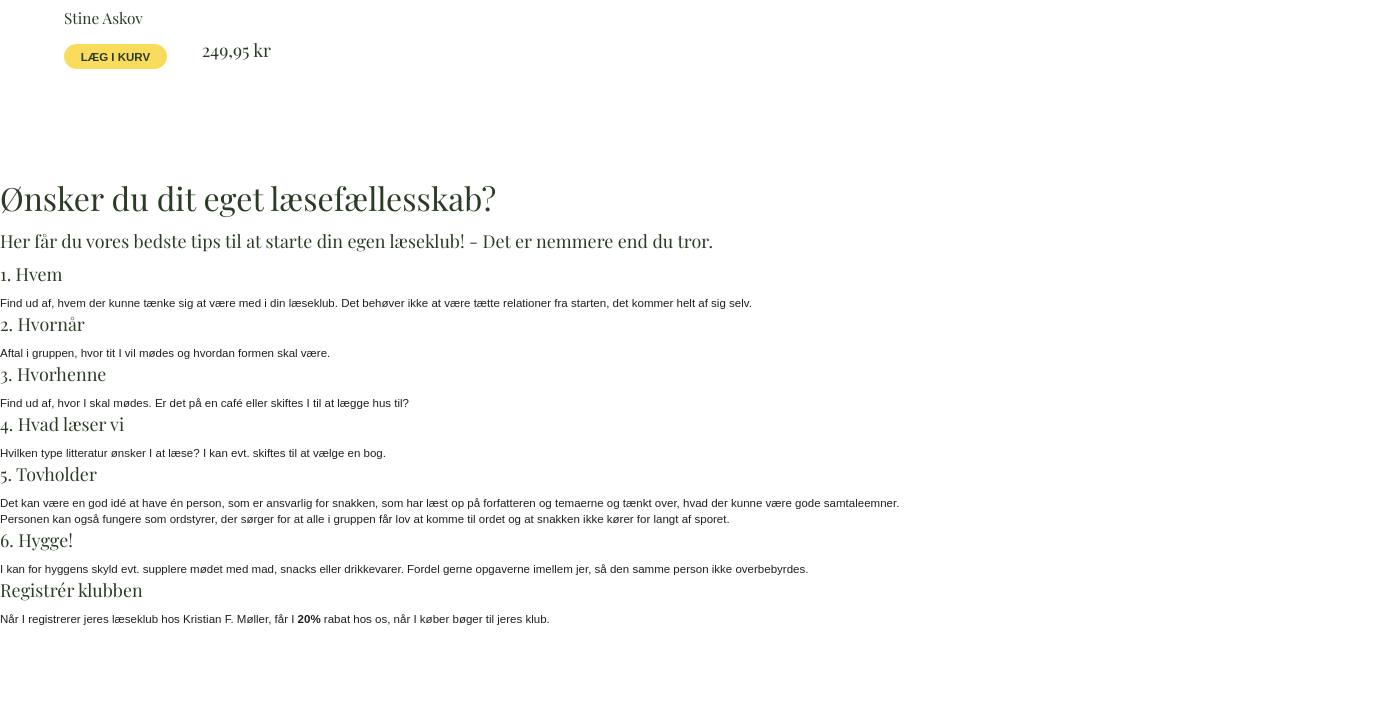
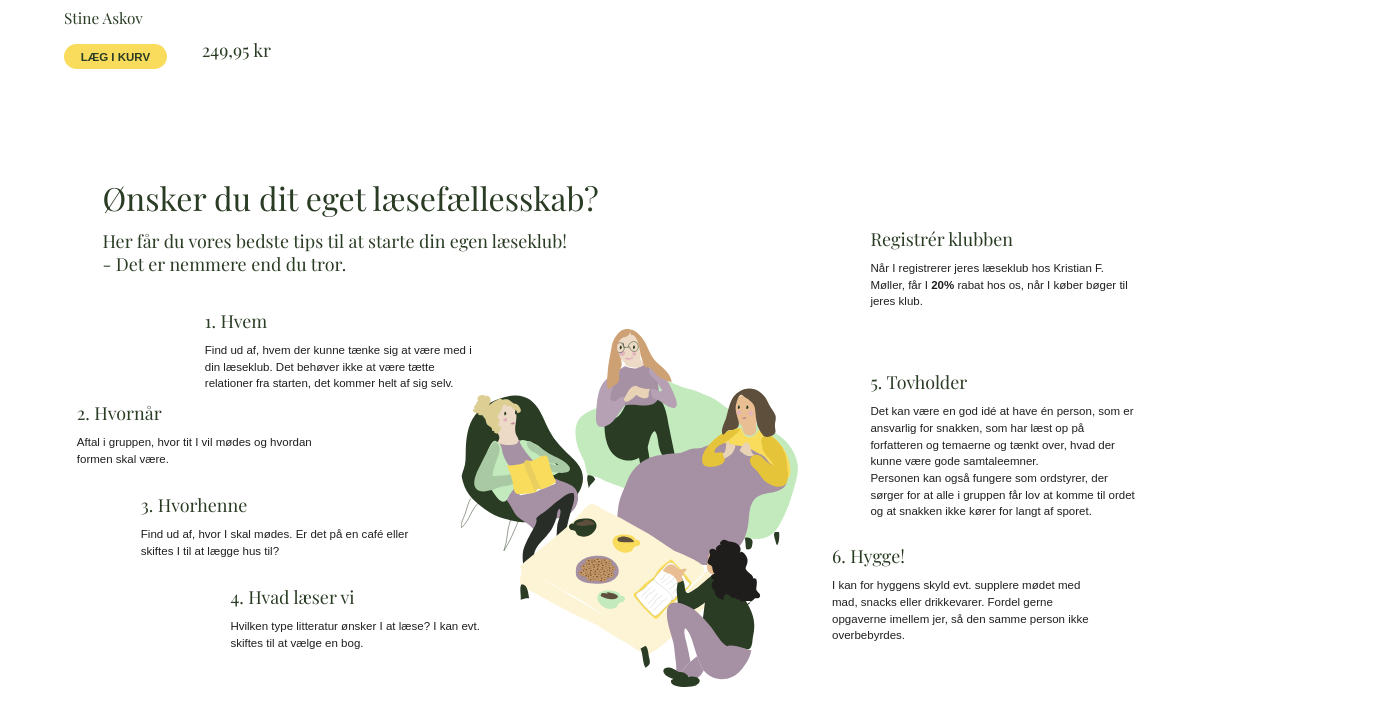
Before and after one commit to louispjeldnaes/KFM, a plain HTML site: page laeseklubber.html in a window 1280 px wide. Shown: the part 1752-2477 px from the top of the page, 1382 px wide, since content can reach past the window. Drawn offline with nearby package versions, Linux system fonts and the light colour scheme; a script that the page names is missing; a web font is replaced by a local one.

Commit message:
Infographic punkter placeret

```diff
--- a/laeseklubber.html
+++ b/laeseklubber.html
@@ -140,14 +140,21 @@
         </section>
 
         <!--INFORGRAPHIC-->
-        <section> <!-- Billede som baggrund-->
-            <h1>Ønsker du dit eget læsefællesskab?</h1>
-            <h2>Her får du vores bedste tips til at starte din egen læseklub!
-                - Det er nemmere end du tror. </h2>
+        <section id="infographicBaggrund"> <!-- Billede som baggrund-->
+
+            <div id="igOverskrift">
+                <h1>Ønsker du dit eget læsefællesskab?</h1>
+                <h2>Her får du vores bedste tips til at starte din egen læseklub! <br>
+                    - Det er nemmere end du tror.</h2>
+            </div>
+
+            <div id="igHoejde"><!--div'en hjælper background-image til at vide,
+                hvor bunden som den skal placere sig på er--> </div>
+
             <!--FLYVENDE DIV'ER TIL INFOGRAPHIC-->
 
             <!--IG punkt 1-->
-            <div>
+            <div id="igHvem">
                 <h2>1. Hvem</h2>
                 <p>Find ud af, hvem der kunne tænke sig at være med i din læseklub.
                     Det behøver ikke at være tætte relationer fra starten,
@@ -155,27 +162,27 @@
             </div>
 
             <!--IG punkt 2-->
-            <div>
+            <div id="igHvornaar">
                 <h2>2. Hvornår</h2>
                 <p>Aftal i gruppen, hvor tit I vil mødes og hvordan formen skal være.</p>
             </div>
 
             <!--IG punkt 3-->
-            <div>
+            <div id="igHvorhenne">
                 <h2>3. Hvorhenne</h2>
                 <p>Find ud af, hvor I skal mødes.
                     Er det på en café eller skiftes I til at lægge hus til?</p>
             </div>
 
             <!--IG punkt 4-->
-            <div>
+            <div id="igHvad">
                 <h2>4. Hvad læser vi</h2>
                 <p>Hvilken type litteratur ønsker I at læse?
                     I kan evt. skiftes til at vælge en bog.</p>
             </div>
 
             <!--IG punkt 5-->
-            <div>
+            <div id="igTovholder">
                 <h2>5. Tovholder</h2>
                 <p>Det kan være en god idé at have én person,
                     som er ansvarlig for snakken, som har læst op på forfatteren og temaerne
@@ -186,7 +193,7 @@
             </div>
 
             <!--IG punkt 6-->
-            <div>
+            <div id="igHygge">
                 <h2>6. Hygge!</h2>
                 <p>I kan for hyggens skyld evt. supplere mødet med mad,
                     snacks eller drikkevarer. Fordel gerne opgaverne imellem jer,
@@ -194,7 +201,7 @@
             </div>
 
             <!--IG punkt 7-->
-            <div>
+            <div id="igRegistrer">
                 <h2>Registrér klubben</h2>
                 <p>Når I registrerer jeres læseklub hos Kristian F. Møller,
                     får I <b>20%</b> rabat hos os, når I køber bøger til jeres klub.</p>
--- a/styleAndreSider.css
+++ b/styleAndreSider.css
@@ -113,7 +113,7 @@ fastsættes denne oppe i .eventKort */
 /*HTML: LÆSEKLUBBER*/
 
 /*her flexes alt på siden Læseklubber, som flexes skal
-og skal have justify-content: space-between;*/
+OG skal have justify-content: space-between;*/
 .laeseklubberLaeserFlex,
 .knapPrisFlex {
   display: flex;
@@ -144,6 +144,81 @@ uden at det påvirker pris osv. i div'en med bogcover*/
   text-align: right;
   margin-right: 20px;
 }
+
+/*Infographic*/
+#infographicBaggrund{
+  background-image: url(img/bogklub.svg);
+  background-size: cover;
+  background-repeat: no-repeat;
+  background-position: center;
+  background-position-y: bottom;
+  background-size: 28vw 28vw;
+  position: relative; /*Så punkterne der placeres med position; absolute
+  placeres ift. infographic'ens sektions position,
+  fremfor hele body*/
+}
+
+#igHoejde{
+  height: 40vw;
+}
+
+/*styrer bredden for Infographic punkterne,
+så p ved hvor den skal break*/
+#infographicBaggrund div{
+  width: 21vw;
+}
+
+/*Styr positionen på det enkelte ig/infographic-punkt i følgende id'er:*/
+#igOverskrift{
+  min-width: 100%;
+  position: absolute;
+  top: 0;
+  left: 8%;
+
+}
+
+#igHvem{
+  position: absolute;
+  top: 26%;
+  left: 16%;
+}
+
+#igHvornaar{
+  position: absolute;
+  top: 44%;
+  left: 6%;
+}
+
+#igHvorhenne{
+  position: absolute;
+  top: 62%;
+  left: 11%;
+}
+
+#igHvad{
+  position: absolute;
+  top: 80%;
+  left: 18%;
+}
+
+#igTovholder{
+  position: absolute;
+  top: 38%;
+  right: 11%;
+}
+
+#igHygge{
+  position: absolute;
+  top: 72%;
+  right: 14%;
+}
+
+#igRegistrer{
+  position: absolute;
+  top: 10%;
+  right: 11%;
+}
+
 
 /*BOGBESKRIVELSE*/
 
```
Also changed, not shown: img/bogklub.svg (added).
